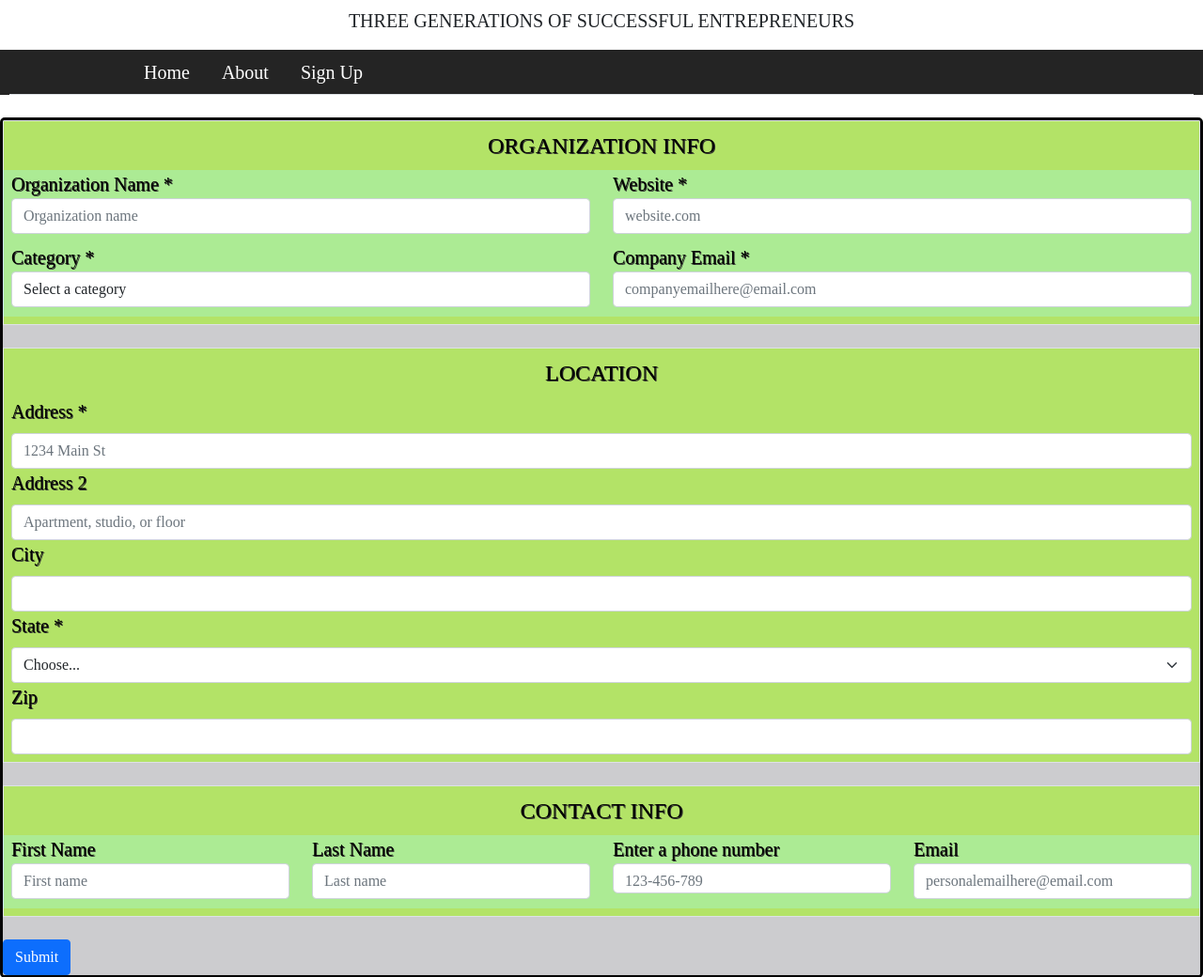
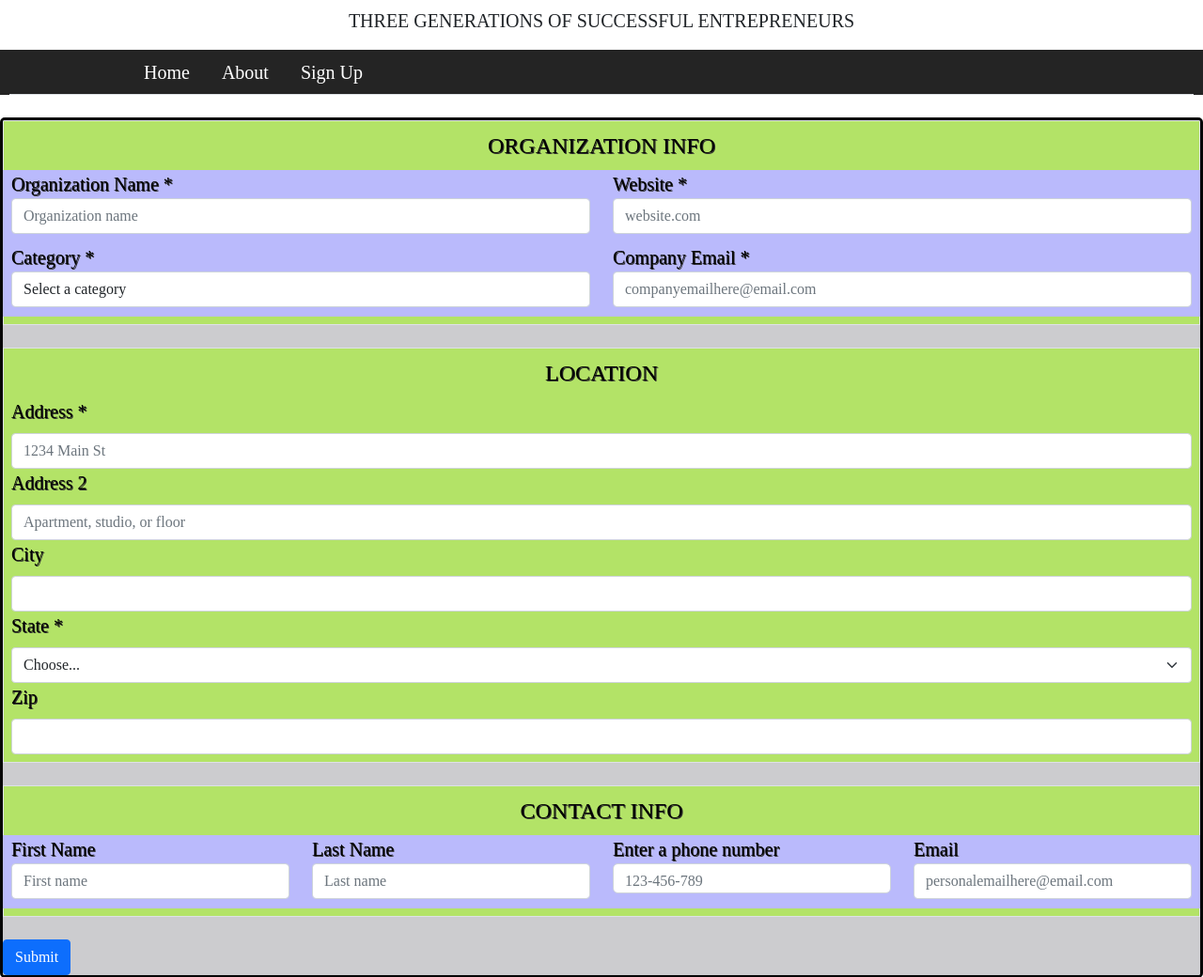
Before and after one commit to PaulB-GreenRiv/teamf5, a PHP site: page /GroupProjectTest/formTest.html in a window 1280 px wide. Shown: the part 238-1278 px from the top of the page at 94% size. Run offline with PHP 8.4, Linux system fonts and the light colour scheme.

Commit message:
Add files via upload

```diff
--- a/GroupProjectTest/styles/styles.css
+++ b/GroupProjectTest/styles/styles.css
@@ -172,7 +172,7 @@ form#orgForm {
 }
 
 form#orgForm .row {
-    background-color: rgba(156, 252, 252, 0.3);
+    background-color: rgb(186, 186, 252);
     padding-bottom: 10px;
 }
 
```
